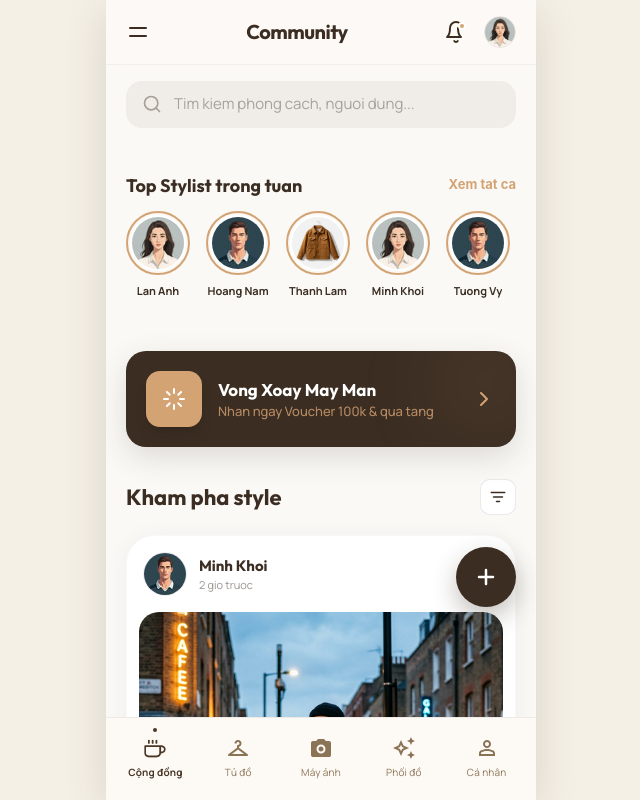
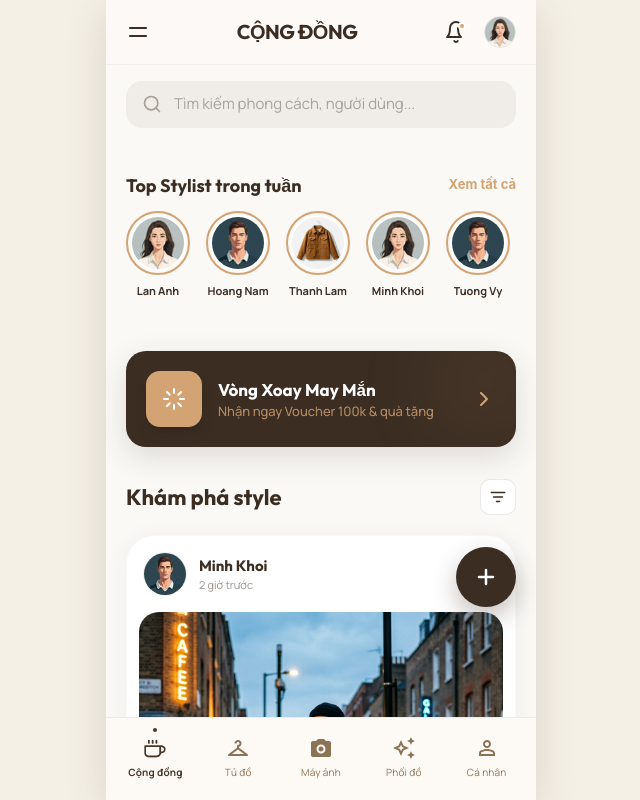
Before and after one commit to hoangqui794/V-Closet, a React (Vite) app: page /app/community in a window 1280 px wide. Shown: the whole page, without its empty margins (319-959 px from the left). Built offline with nearby package versions, Linux system fonts and the light colour scheme.

Commit message:
fix: Update Vietnamese translations and improve text formatting in CommunityPage, OutfitPage, and WardrobePage components

```diff
--- a/src/app/components/CommunityPage.tsx
+++ b/src/app/components/CommunityPage.tsx
@@ -20,9 +20,9 @@ export function CommunityPage() {
   const [likes, setLikes] = useState<Record<number, boolean>>({});
   const [voteCounts, setVoteCounts] = useState<Record<number, number>>({ 1: 128, 2: 94 });
   const [searchQuery, setSearchQuery] = useState("");
-  const [activeTab, setActiveTab] = useState("Kham pha");
+  const [activeTab, setActiveTab] = useState("Khám phá");
 
-  const TABS = ["Kham pha", "Xu huong", "Dang theo doi", "Thach thuc"];
+  const TABS = ["Khám phá", "Xu hướng", "Đang theo dõi", "Thách thức"];
 
   const TOP_STYLISTS = [
     { name: "Lan Anh", avatar: imgAvatar1, followers: "12k" },
@@ -40,8 +40,8 @@ export function CommunityPage() {
       image: imgFeed2,
       likes: 1240,
       comments: 42,
-      caption: "Ngay moi voi phong cach Minimalist ☕️ #minimalist #outfitoftheday",
-      time: "2 gio truoc"
+      caption: "Ngày mới với phong cách Minimalist ☕️ #minimalist #outfitoftheday",
+      time: "2 giờ trước"
     },
     {
       id: 2,
@@ -50,15 +50,15 @@ export function CommunityPage() {
       image: imgFeed1,
       likes: 856,
       comments: 18,
-      caption: "Mua thu vao pho 🍂 Chut nhe nhang cho ngay cuoi tuan.",
-      time: "4 gio truoc"
+      caption: "Mùa thu vào phố 🍂 Chút nhẹ nhàng cho ngày cuối tuần.",
+      time: "4 giờ trước"
     }
   ];
 
   const toggleVote = (id: number) => {
     setVotes((prev) => {
       const wasVoted = prev[id];
-      if (!wasVoted) toast.success("Da binh chon!");
+      if (!wasVoted) toast.success("Đã bình chọn!");
       return { ...prev, [id]: !wasVoted };
     });
     setVoteCounts((prev) => ({
@@ -69,7 +69,7 @@ export function CommunityPage() {
 
   const toggleLike = (id: number) => {
     setLikes(prev => ({ ...prev, [id]: !prev[id] }));
-    if (!likes[id]) toast.success("Da thich bai viet!");
+    if (!likes[id]) toast.success("Đã thích bài viết!");
   };
 
   const [showSpin, setShowSpin] = useState(false);
@@ -84,7 +84,7 @@ export function CommunityPage() {
           </svg>
         </button>
         <div className="font-['Outfit',sans-serif] font-[700] text-[20px] text-[#3b2d22] tracking-[-0.5px]">
-          Community
+          CỘNG ĐỒNG
         </div>
         <div className="flex items-center gap-[16px]">
           <button onClick={openNotif} className="relative bg-transparent border-none cursor-pointer p-0 active:scale-95 transition-transform">
@@ -108,7 +108,7 @@ export function CommunityPage() {
           </svg>
           <input
             type="text"
-            placeholder="Tim kiem phong cach, nguoi dung..."
+            placeholder="Tìm kiếm phong cách, người dùng..."
             className="bg-transparent border-none outline-none ml-[12px] w-full font-['Manrope',sans-serif] text-[15px] text-[#3b2d22] placeholder:text-[rgba(59,45,34,0.4)]"
             value={searchQuery}
             onChange={(e) => setSearchQuery(e.target.value)}
@@ -134,9 +134,9 @@ export function CommunityPage() {
       <SlideUp delay={0.1} className="mt-[24px]">
         <div className="flex items-center justify-between px-[20px] mb-[12px]">
           <div className="font-['Outfit',sans-serif] font-bold text-[18px] text-[#3b2d22]">
-            Top Stylist trong tuan
+            Top Stylist trong tuần
           </div>
-          <button className="text-[#d4a373] font-bold text-[13px] bg-transparent border-none">Xem tat ca</button>
+          <button className="text-[#d4a373] font-bold text-[13px] bg-transparent border-none">Xem tất cả</button>
         </div>
         <div className="flex gap-[16px] px-[20px] overflow-x-auto no-scrollbar">
           {TOP_STYLISTS.map((stylist, i) => (
@@ -167,18 +167,18 @@ export function CommunityPage() {
             <span className="bg-[#d4a373] rounded-[6px] px-[10px] py-[4px] font-['Outfit',sans-serif] font-bold text-[10px] text-white tracking-[1px] uppercase">
               LIVE CHALLENGE
             </span>
-            <span className="text-[rgba(255,255,255,0.8)] text-[12px] font-['Manrope',sans-serif]">1.2k dang tham gia</span>
+            <span className="text-[rgba(255,255,255,0.8)] text-[12px] font-['Manrope',sans-serif]">1.2k đang tham gia</span>
           </div>
           <div className="font-['Outfit',sans-serif] font-bold text-[28px] text-white leading-tight mb-[4px]">
             Autumn Elegance 🍂
           </div>
           <div className="font-['Manrope',sans-serif] text-[14px] text-[rgba(255,255,255,0.7)] mb-[16px]">
-            Khoe phong cach thu nhe nhang cua ban nhan ngay voucher 500k.
+            Khoe phong cách thu nhẹ nhàng của bạn nhận ngay voucher 500k.
           </div>
           <div className="flex items-center gap-[12px]">
             <button
               className="bg-white rounded-full px-[24px] py-[12px] border-none cursor-pointer font-['Outfit',sans-serif] font-bold text-[13px] text-[#3b2d22] active:scale-95 transition-transform"
-              onClick={() => toast.success("Da dang ky Autumn Challenge! 🍁")}
+              onClick={() => toast.success("Đã đăng ký Autumn Challenge! 🍁")}
             >
               Tham gia ngay
             </button>
@@ -210,8 +210,8 @@ export function CommunityPage() {
               </svg>
             </div>
             <div className="text-left">
-              <div className="font-['Outfit',sans-serif] font-bold text-[17px] text-white">Vong Xoay May Man</div>
-              <div className="font-['Manrope',sans-serif] text-[13px] text-[rgba(212,163,115,0.8)]">Nhan ngay Voucher 100k & qua tang</div>
+              <div className="font-['Outfit',sans-serif] font-bold text-[17px] text-white">Vòng Xoay May Mắn</div>
+              <div className="font-['Manrope',sans-serif] text-[13px] text-[rgba(212,163,115,0.8)]">Nhận ngay Voucher 100k & quà tặng</div>
             </div>
           </div>
           <svg width="24" height="24" viewBox="0 0 24 24" fill="none" className="relative z-10">
@@ -223,7 +223,7 @@ export function CommunityPage() {
       {/* Community Social Feed */}
       <div className="mt-[32px]">
         <div className="px-[20px] mb-[20px] flex items-center justify-between">
-          <div className="font-['Outfit',sans-serif] font-bold text-[22px] text-[#3b2d22]">Kham pha style</div>
+          <div className="font-['Outfit',sans-serif] font-bold text-[22px] text-[#3b2d22]">Khám phá style</div>
           <div className="flex gap-[8px]">
             <button className="p-[8px] bg-white rounded-lg border border-[rgba(59,45,34,0.1)]">
               <svg width="18" height="18" viewBox="0 0 24 24" fill="none">
@@ -314,7 +314,7 @@ export function CommunityPage() {
         <div className="bg-[#f5ebe0] rounded-[32px] p-[24px]">
           <div className="text-center mb-[24px]">
             <div className="font-['Outfit',sans-serif] font-bold text-[24px] text-[#3b2d22]">Style Battle 🔥</div>
-            <div className="font-['Manrope',sans-serif] text-[13px] text-[#7f5539]">Binh chon phoi do ban yeu thich</div>
+            <div className="font-['Manrope',sans-serif] text-[13px] text-[#7f5539]">Bình chọn phối đồ bạn yêu thích</div>
           </div>
           <div className="flex gap-[16px]">
             {/* Card 1 */}
@@ -359,7 +359,7 @@ export function CommunityPage() {
       {/* Floating Action Button for Posting */}
       <div className="fixed bottom-[110px] right-[20px] z-30">
         <button
-          onClick={() => toast.success("Feature coming soon: Chia se phoi do cua ban! ✨")}
+          onClick={() => toast.success("Feature coming soon: Chia sẻ phối đồ của bạn! ✨")}
           className="bg-[#3b2d22] text-white size-[60px] rounded-full flex items-center justify-center shadow-[0px_10px_25px_rgba(59,45,34,0.3)] active:scale-90 transition-all group"
         >
           <svg width="24" height="24" viewBox="0 0 24 24" fill="none" stroke="currentColor" strokeWidth="2.5" strokeLinecap="round" strokeLinejoin="round">
@@ -367,7 +367,7 @@ export function CommunityPage() {
             <line x1="5" y1="12" x2="19" y2="12"></line>
           </svg>
           <div className="absolute right-full mr-[12px] bg-[#3b2d22] text-white px-[12px] py-[6px] rounded-lg text-[12px] font-bold opacity-0 group-hover:opacity-100 transition-opacity pointer-events-none whitespace-nowrap">
-            Dang phoi do
+            Đăng phối đồ
           </div>
         </button>
       </div>
--- a/src/app/components/OutfitPage.tsx
+++ b/src/app/components/OutfitPage.tsx
@@ -12,13 +12,13 @@ import imgDenimShorts from "@/assets/276e8e204190fc4880b226a31087cc029ffd76f3.pn
 import imgOrganicTee from "@/assets/b80ef58802fb5301ad07563a92bfc142b3d8419e.png";
 import imgBeigeJacket from "@/assets/a9426fd437c4c217d8b03a3ca79bd9563d34c3f1.png";
 
-const bodyShapes = ["Can doi", "Qua le", "Dong ho cat", "Day dan"];
+const bodyShapes = ["Cân đối", "Quả lê", "Đồng hồ cát", "Đầy đặn"];
 const sizes = ["S", "M", "L"];
 
 const dragItems = [
-  { name: "Quan Short Denim", img: imgDenimShorts },
-  { name: "Ao Thun Organic", img: imgOrganicTee },
-  { name: "Ao Khoac Nhe", img: imgBeigeJacket },
+  { name: "Quần Short Denim", img: imgDenimShorts },
+  { name: "Áo Thun Organic", img: imgOrganicTee },
+  { name: "Áo Khoác Nhẹ", img: imgBeigeJacket },
 ];
 
 /* ── AI Scan Prompt Modal ── */
@@ -168,9 +168,7 @@ export function OutfitPage() {
               <path d="M19 12H5M5 12L12 19M5 12L12 5" stroke="#3B2D22" strokeWidth="2" strokeLinecap="round" strokeLinejoin="round" />
             </svg>
           </button>
-          <div className="font-['Manrope',sans-serif] font-[800] text-[18px] text-[#3b2d22] tracking-[-0.45px] uppercase">
-            Phong Thu Do
-          </div>
+          Phòng Thử Đồ
           <button onClick={() => { setSaved(!saved); toast(saved ? "Đã bỏ lưu" : "💾 Đã lưu phối đồ!"); }} className="rounded-full size-[40px] flex items-center justify-end cursor-pointer bg-transparent border-none active:bg-[rgba(74,55,40,0.06)] transition-colors">
             <svg width="18" height="20" viewBox="0 0 18 20" fill="none">
               <path d={svgPaths.p2b729200} fill="#3B2D22" />
@@ -225,14 +223,14 @@ export function OutfitPage() {
             <div className="flex gap-[8px] items-center mb-[20px]">
               <div className="bg-[#3b2d22] h-[4px] rounded-full w-[32px]" />
               <div className="font-['Manrope',sans-serif] font-[800] text-[14px] text-[#3b2d22] tracking-[1.4px] uppercase">
-                Tuy Chinh Nhan Vat
+                Tùy Chỉnh Nhân Vật
               </div>
             </div>
 
             {/* Dáng người */}
             <div className="mb-[24px]">
               <div className="font-['Manrope',sans-serif] font-bold text-[11px] text-[rgba(59,45,34,0.5)] uppercase mb-[12px] px-[4px]">
-                Dang nguoi
+                Dáng người
               </div>
               <div className="flex gap-[10px] overflow-x-auto pb-[4px]">
                 {bodyShapes.map((shape, i) => (
@@ -307,13 +305,13 @@ export function OutfitPage() {
           <StaggerItem className="px-[16px]">
             <div className="flex items-center justify-between mb-[16px] px-[4px]">
               <div className="font-['Manrope',sans-serif] font-bold text-[11px] text-[rgba(59,45,34,0.5)] uppercase tracking-[1px]">
-                KEO VA THA DE THU DO
+                KÉO VÀ THẢ ĐỂ THỬ ĐỒ
               </div>
               <button
                 onClick={() => navigate("/app/wardrobe")}
                 className="bg-transparent border-none cursor-pointer text-[10px] text-[rgba(59,45,34,0.4)] font-extrabold uppercase active:opacity-60 transition-opacity"
               >
-                Xem tat ca
+                Xem tất cả
               </button>
             </div>
             <div className="flex gap-[14px] overflow-x-auto pb-[20px]">
@@ -321,7 +319,7 @@ export function OutfitPage() {
                 <div className="aspect-square bg-[rgba(245,235,224,0.4)] border-2 border-dashed border-[rgba(213,189,175,0.5)] rounded-[24px] w-full flex items-center justify-center">
                   <span className="text-[28px] text-[rgba(213,189,175,0.7)] font-light">+</span>
                 </div>
-                <span className="font-['Manrope',sans-serif] font-bold text-[10px] text-[rgba(59,45,34,0.4)] uppercase mt-[8px]">Them do</span>
+                <span className="font-['Manrope',sans-serif] font-bold text-[10px] text-[rgba(59,45,34,0.4)] uppercase mt-[8px]">Thêm đồ</span>
               </button>
               {dragItems.map((item, i) => (
                 <button
--- a/src/app/components/WardrobePage.tsx
+++ b/src/app/components/WardrobePage.tsx
@@ -115,10 +115,10 @@ export function WardrobePage() {
           </div>
           <div>
             <div className="font-['Manrope',sans-serif] font-bold text-[14px] text-[#4a3728]">
-              Tach nen AI
+              Tách nền AI
             </div>
             <div className="font-['Manrope',sans-serif] font-normal text-[12px] text-[rgba(74,55,40,0.6)]">
-              3 items processing...
+              Đang xử lý 3 món đồ...
             </div>
           </div>
         </div>
--- a/src/styles/tailwind.css
+++ b/src/styles/tailwind.css
@@ -1,2 +1,2 @@
-@import 'tailwindcss';
-@import 'tw-animate-css';
+@import "tailwindcss/index.css";
+@import "tw-animate-css/dist/tw-animate.css";
```
